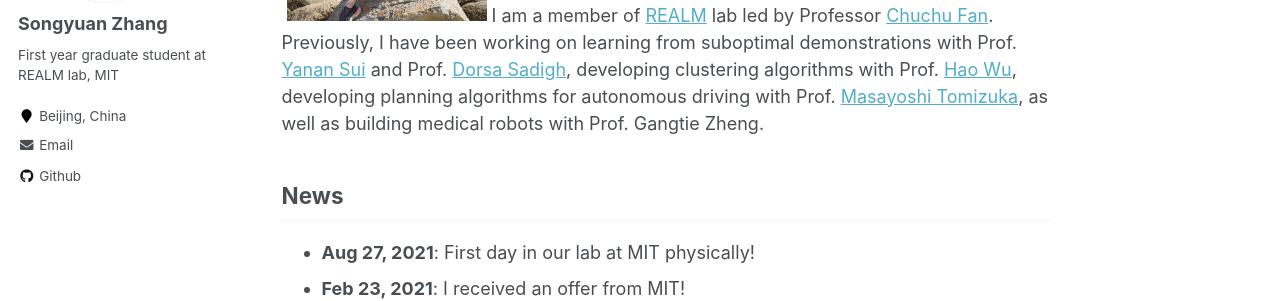
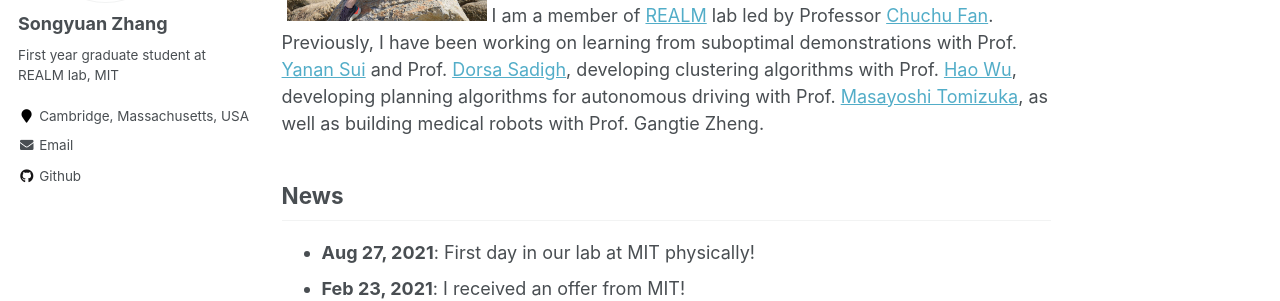
Before and after one commit to syzhang092218-source/syzhang092218-source.github.io, a Jekyll site: the page built from _pages/about.md, in a window 1280 px wide. Shown: the part 357-658 px from the top of the page. Built offline with Jekyll 4.4.1, drawn with Linux system fonts in a browser that asks for light colours.

Commit message:
update config

```diff
--- a/_config.yml
+++ b/_config.yml
@@ -84,7 +84,7 @@
   name             : "Songyuan Zhang"
   avatar           : "professional_1224x1633.jpg"
   bio              : "First year graduate student at REALM lab, MIT"
-  location         : "Beijing, China"
+  location         : "Cambridge, Massachusetts, USA"
   employer         :
   pubmed           :
   googlescholar    :
```
